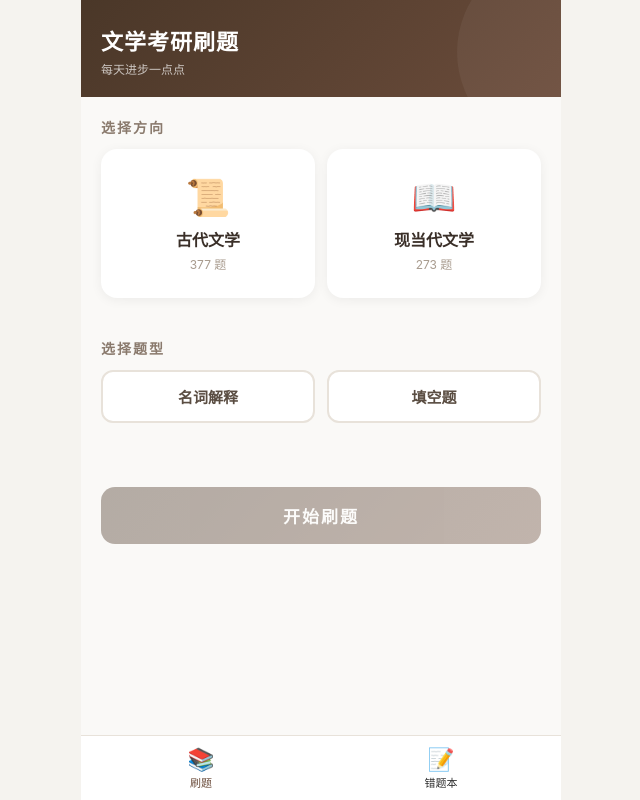
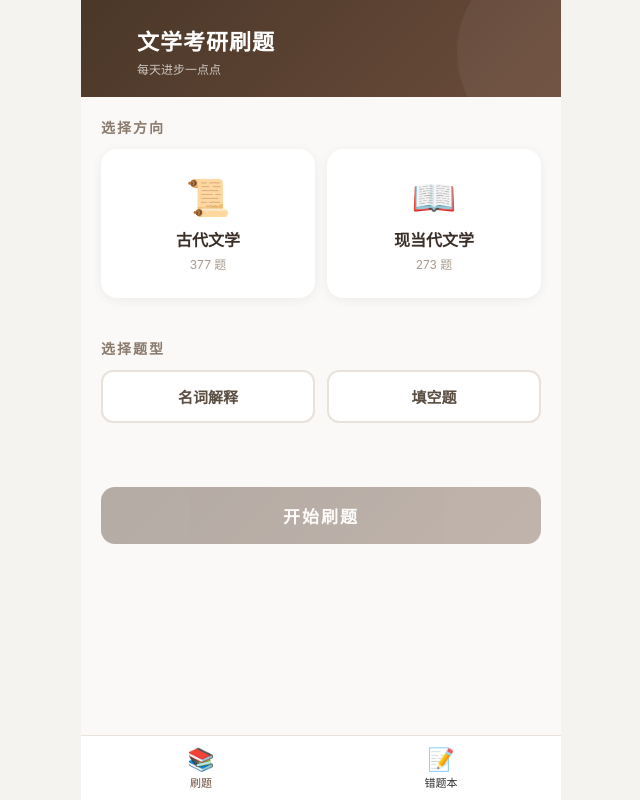
Before and after one commit to asengmori/-, a Vue app: page / in a window 1280 px wide. Shown: the whole page, without its empty margins (319-959 px from the left). Built offline with nearby package versions, Linux system fonts and the light colour scheme.

Commit message:
Fix back button overlap in header

```diff
--- a/src/App.vue
+++ b/src/App.vue
@@ -30,7 +30,7 @@ body {
 .header {
   background: linear-gradient(135deg, #4a3728 0%, #6b4c3b 100%);
   color: #fff;
-  padding: 24px 20px 20px;
+  padding: 24px 20px 20px 56px;
   position: relative;
   overflow: hidden;
 }
```
Also changed, not shown: 2 other files (tests, documents, lock files or other folders).
